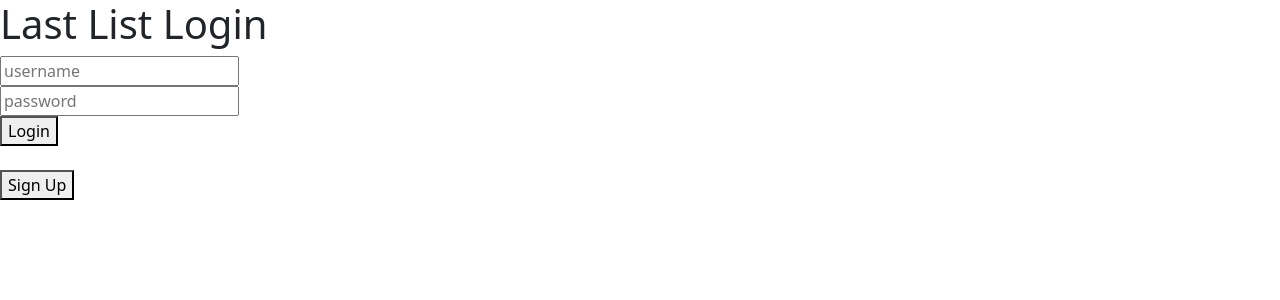
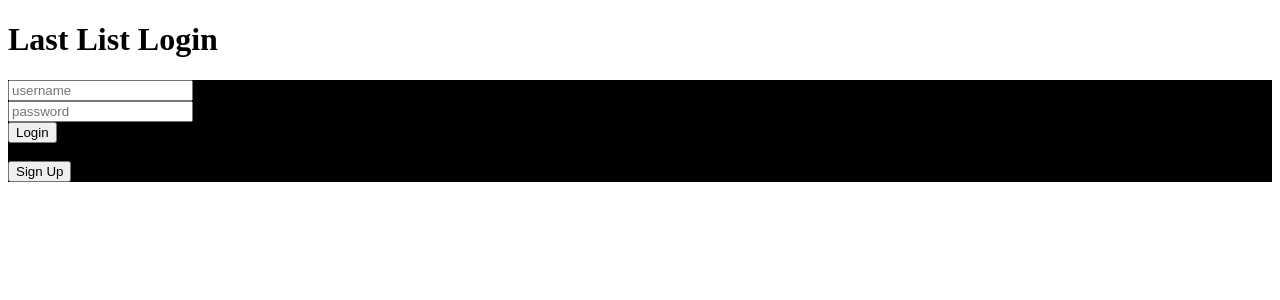
Before and after one commit to NicholasRM/last-list, a Django app: page / in a window 1280 px wide. Shown: the top 300 px of the page. Run offline with Django 4.2, Linux system fonts and the light colour scheme; style sheets or scripts are compiled from the project's sources.

Commit message:
Added basic scss

```diff
--- a/lastlist/lastlistweb/templates/lastlistweb/login/index.html
+++ b/lastlist/lastlistweb/templates/lastlistweb/login/index.html
@@ -4,16 +4,18 @@
   <head>
     <title>Login</title>
     <meta charset="utf-8" />
-    <link href="https://cdn.jsdelivr.net/npm/bootstrap@5.3.3/dist/css/bootstrap.min.css" rel="stylesheet" integrity="sha384-QWTKZyjpPEjISv5WaRU9OFeRpok6YctnYmDr5pNlyT2bRjXh0JMhjY6hW+ALEwIH" crossorigin="anonymous">
+    <link href="login.scss" rel="stylesheet">
   </head>
 
   <body>
     {% if user.is_authenticated %}
     <nav class="navbar">
+        <div class="nav">
       <a class="navbar-brand" href={% url "lastlistweb:signin" %}>Profile</a>
       <a class="navbar-brand" href={% url "lastlistweb:lists" %}>Lists</a>
       <a class="navbar-brand" href={% url "lastlistweb:items" %}>Items</a>
       <a class="navbar-brand" href={% url "lastlistweb:vendors" %}>Vendors</a>
+        </div>
     </nav>
       <h1> Welcome, {{ user.first_name }}</h1>
       <button type="submit" id="signout-button" onclick="location.href='/signout'">
--- /dev/null
+++ b/lastlist/lastlistweb/templates/lastlistweb/login/login.scss
@@ -0,0 +1,7 @@
+div {
+    background: black;
+}
+
+a:hover {
+    color: #00b9ff;
+}
```
